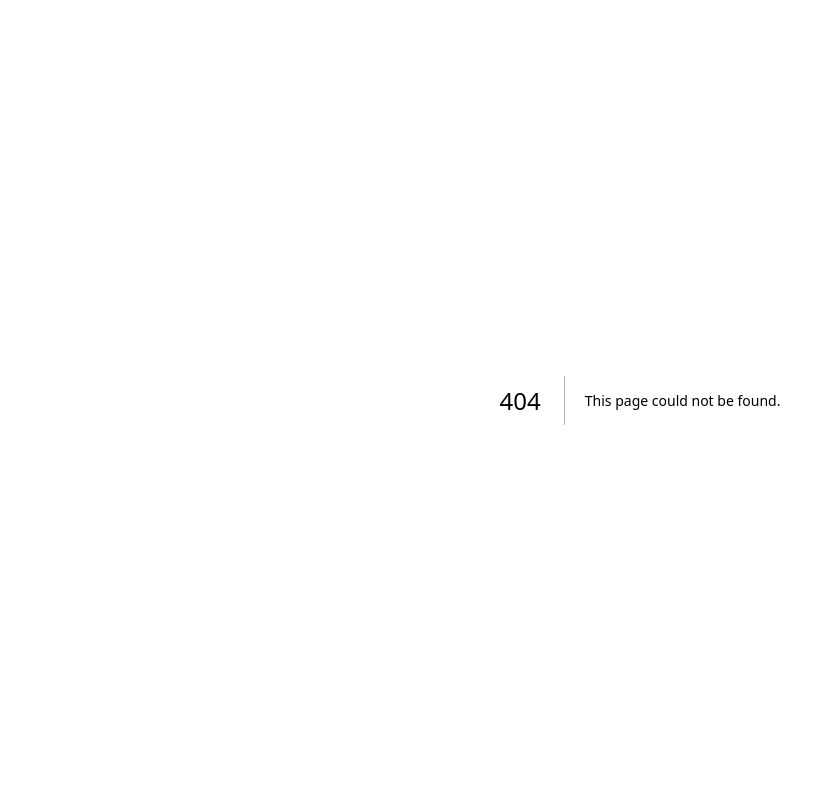
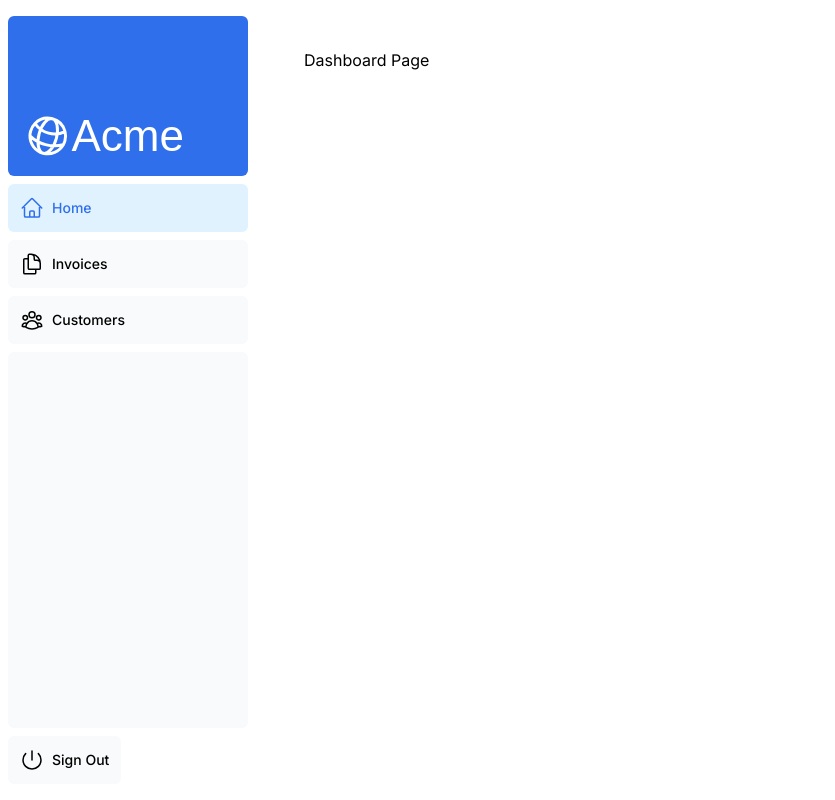
Before and after one commit to KatoTimothy/nextjs-dashboard, a Next.js app: page /dashboard in a window 1280 px wide. Before the commit this address had no page. Shown: the whole page, without its empty margins (0-835 px from the left). Built offline with nearby package versions, Linux system fonts and the light colour scheme; a web font is replaced by a local one.

Commit message:
Create page.tsx

```diff
--- /dev/null
+++ b/app/dashboard/page.tsx
@@ -0,0 +1,9 @@
+import React from 'react'
+
+function Page() {
+  return (
+    <div>Dashboard Page</div>
+  )
+}
+
+export default Page
```
